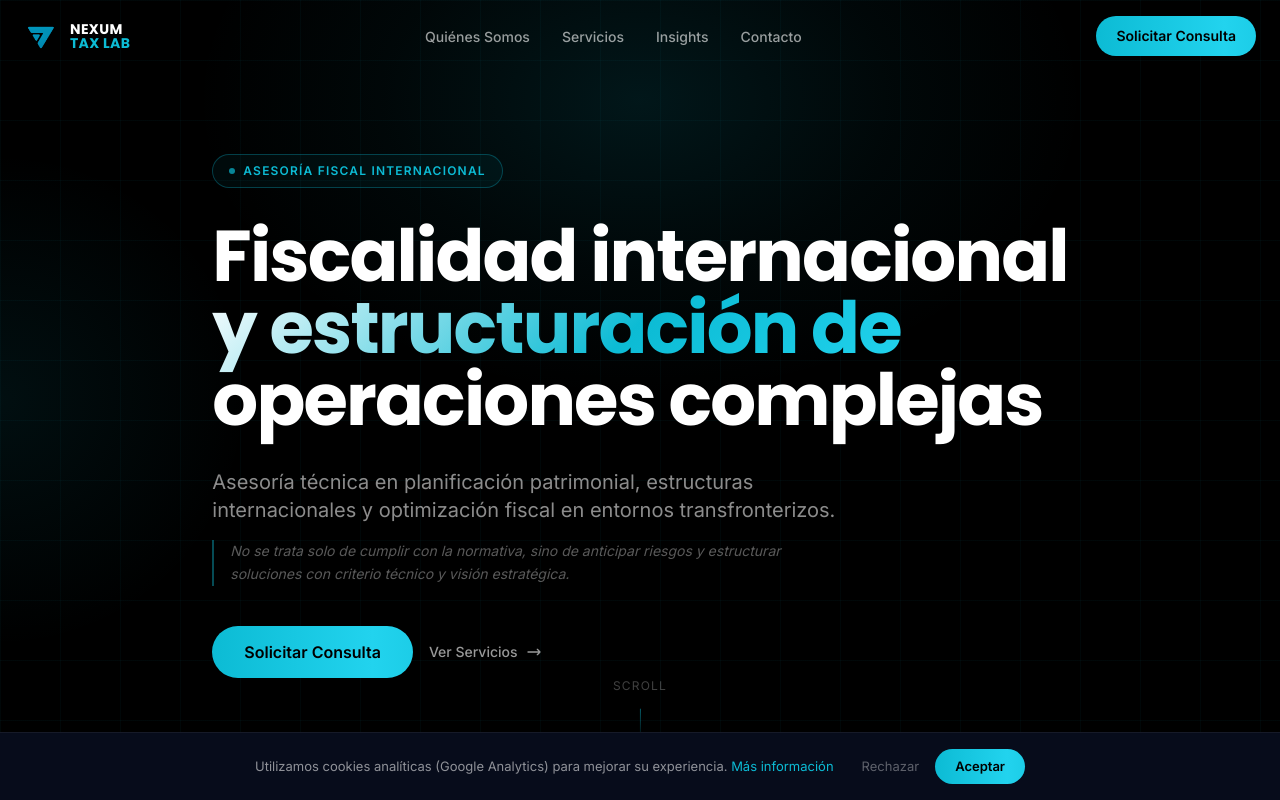
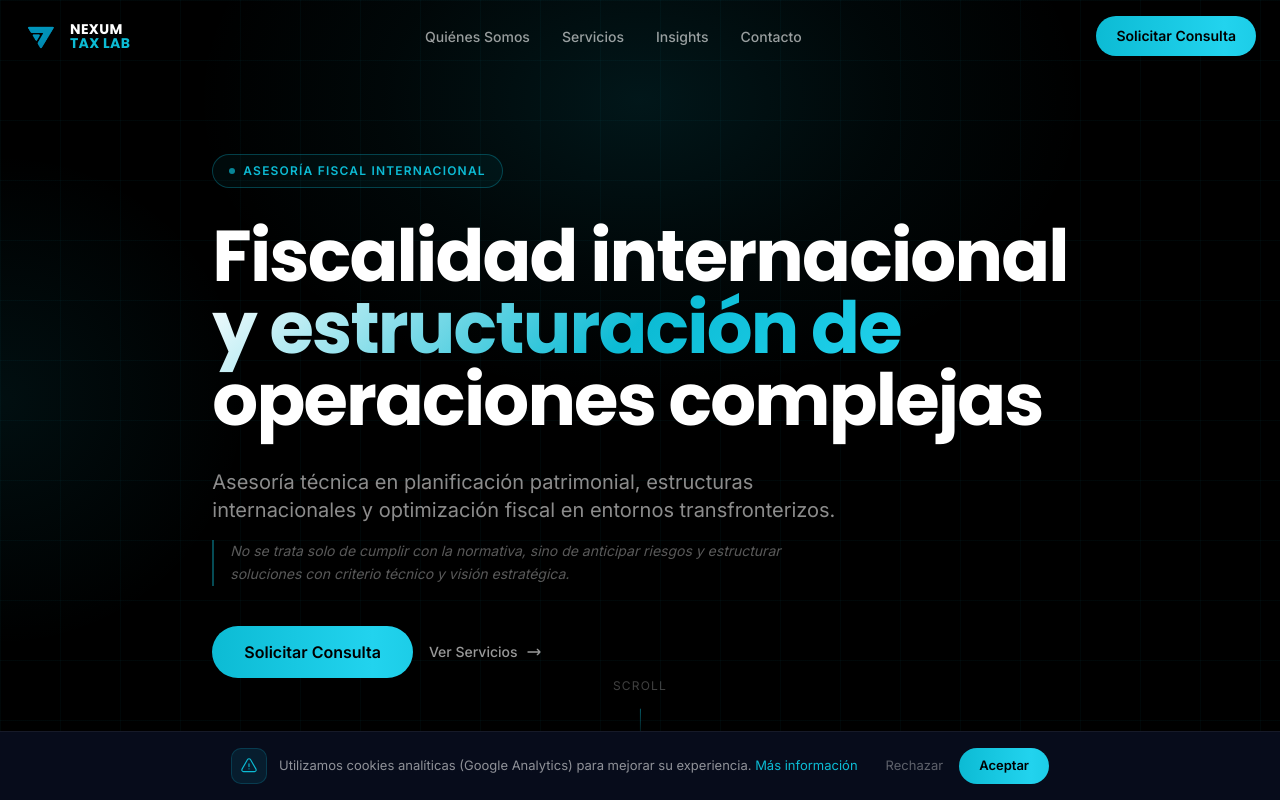
Before and after one commit to ofigueroazapata-commits/nexum-tax-lab, a Next.js app: page / in a window 1280 px wide. Shown: the top 800 px of the page. Built offline with nearby package versions, Linux system fonts and the light colour scheme.

Commit message:
Restore warning icon to cookie banner
Co-Authored-By: Claude Sonnet 4.6 <noreply@anthropic.com>

```diff
--- a/src/components/CookieBanner.tsx
+++ b/src/components/CookieBanner.tsx
@@ -58,12 +58,19 @@ export default function CookieBanner() {
         flexWrap: "wrap",
       }}
     >
-      <p style={{ color: "rgba(255,255,255,0.55)", fontSize: "13px", lineHeight: "1.5", textAlign: "center", margin: 0 }}>
-        Utilizamos cookies analíticas (Google Analytics) para mejorar su experiencia.{" "}
-        <Link href="/politica-de-privacidad" style={{ color: "#0CBBD4" }}>
-          Más información
-        </Link>
-      </p>
+      <div style={{ display: "flex", alignItems: "center", gap: "12px" }}>
+        <div style={{ flexShrink: 0, width: "36px", height: "36px", borderRadius: "10px", background: "rgba(12,187,212,0.1)", border: "1px solid rgba(12,187,212,0.2)", display: "flex", alignItems: "center", justifyContent: "center" }}>
+          <svg width="18" height="18" fill="none" viewBox="0 0 24 24" stroke="#0CBBD4" strokeWidth={1.5}>
+            <path strokeLinecap="round" strokeLinejoin="round" d="M12 9v3.75m-9.303 3.376c-.866 1.5.217 3.374 1.948 3.374h14.71c1.73 0 2.813-1.874 1.948-3.374L13.949 3.378c-.866-1.5-3.032-1.5-3.898 0L2.697 16.126zM12 15.75h.007v.008H12v-.008z" />
+          </svg>
+        </div>
+        <p style={{ color: "rgba(255,255,255,0.55)", fontSize: "13px", lineHeight: "1.5", margin: 0 }}>
+          Utilizamos cookies analíticas (Google Analytics) para mejorar su experiencia.{" "}
+          <Link href="/politica-de-privacidad" style={{ color: "#0CBBD4" }}>
+            Más información
+          </Link>
+        </p>
+      </div>
       <div style={{ display: "flex", alignItems: "center", gap: "12px", flexShrink: 0 }}>
         <button
           onClick={reject}
```
